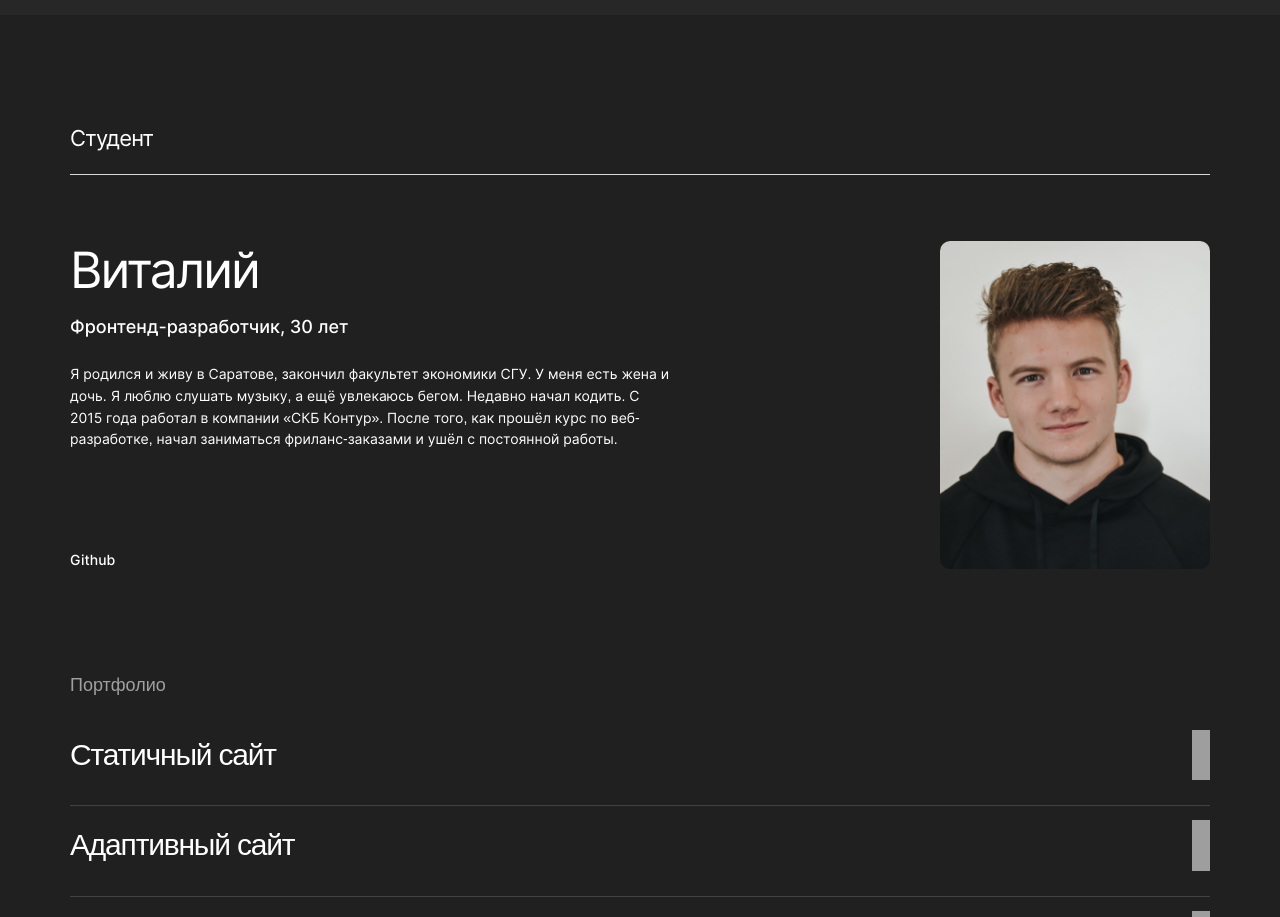
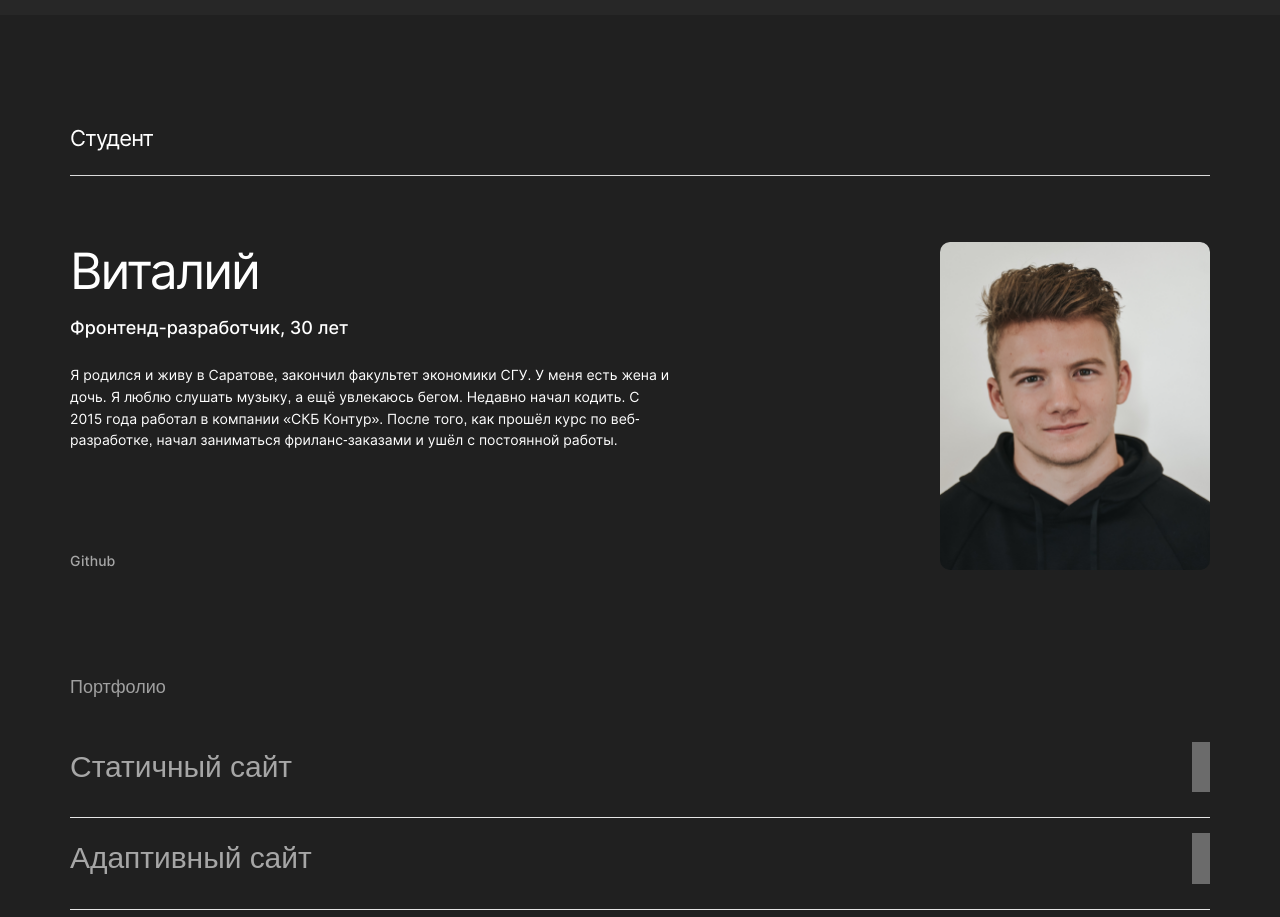
Before and after one commit to FaizovaElmira/movies-explorer-frontend, a React (Create React App) app: page / in a window 1280 px wide. Shown: the part 1880-2797 px from the top of the page. Built offline with nearby package versions, Linux system fonts and the light colour scheme; grey boxes are pictures that could not be loaded.

Commit message:
правка по верстке

```diff
--- a/src/components/Header/Navigation/Navigation.css
+++ b/src/components/Header/Navigation/Navigation.css
@@ -9,7 +9,7 @@
   font-weight: 500;
   font-size: 12px;
   line-height: 16px;
-  letter-spacing: -1.2px;
+  letter-spacing: -0.2px;
 }
 
 .navigation__link-btn {
@@ -25,7 +25,7 @@
   }
 
   .navigation__link {
-    font-size: 10px;
+    font-size: 12px;
   }
   .navigation__link-btn {
     padding: 5px 12px;
--- a/src/components/Main/AboutMe/AboutMe.css
+++ b/src/components/Main/AboutMe/AboutMe.css
@@ -23,7 +23,7 @@
   line-height: 1.23;
   letter-spacing: -0.04em;
   border-bottom: 1px solid #dadada;
-  padding-bottom: 22px;
+  padding-bottom: 23px;
   width: 100%;
   box-sizing: border-box;
 }
@@ -33,7 +33,7 @@
   justify-content: space-between;
   width: 100%;
   margin-top: 66px;
-  gap: 50px;
+  gap: 45px;
 }
 
 .aboutMe__bio {
--- a/src/components/Main/Portfolio/Portfolio.css
+++ b/src/components/Main/Portfolio/Portfolio.css
@@ -5,11 +5,11 @@
 .portfolio__container {
   max-width: 1280px;
   width: 100%;
-  padding: 7px 70px 101px;
+  padding: 8px 70px 101px;
   display: flex;
   justify-content: space-between;
   box-sizing: border-box;
-  gap: 20px;
+  gap: 29px;
   flex-direction: column;
 }
 
@@ -54,6 +54,7 @@
 .portfolio__link-text {
   margin: 0;
   line-height: 1.67;
+  letter-spacing: -0.04px;
 }
 
 .portfolio__link-img {
@@ -63,8 +64,8 @@
 
 @media screen and (max-width: 1279px) {
   .portfolio__container {
-    padding: 0 50px 77px;
-    gap: 19px;
+    padding: 0 50px 70px;
+    gap: 35px;
   }
 
   .portfolio__link {
@@ -73,10 +74,16 @@
   }
 
   .portfolio__link-img {
-    width: 27px;
+    width: 20px;
     height: auto;
     padding-right: 4px;
   }
+}
+
+.portfolio__list-item {
+  padding-top: 15px;
+  padding-bottom: 25px;
+  border-bottom: 1px solid #E6E6E6;
 }
 
 @media screen and (max-width: 767px) {
--- a/src/components/Movies/SearchForm/SearchForm.css
+++ b/src/components/Movies/SearchForm/SearchForm.css
@@ -5,7 +5,7 @@
 }
 
 .search__form {
-  width: 89%; /* Изменил */
+  width: 91%;
   height: 46px;
   margin: 60px auto 41px;
   display: flex;
@@ -36,17 +36,22 @@
   border: none;
   border-radius: 40px;
   cursor: pointer;
+
 }
 
 .search__button img {
   width: 80px;
   height: 34px;
+  transition: opacity 0.3s ease;
 }
 
+.search__button:hover img {
+  opacity: 0.6;
+}
 .search__line {
-  width: 100%; /* Изменил */
+  width: 100%;
   height: 1px;
-  margin: 69px auto 10px; /* Изменил */
+  margin: 69px auto 10px;
   background-color: #2f2f2f;
 }
 
@@ -60,14 +65,15 @@
   }
 
   .search__line {
-    width: 100%; /* Изменил */
+    width: 92%;
     height: 1px;
-    margin: 50px auto 10px; /* Изменил */
+    margin: 50px auto 10px;
     background-color: #424242;
   }
 }
 
 @media screen and (max-width: 320px) {
+
   .search.movies {
     margin-top: 70px;
   }
@@ -84,9 +90,13 @@
   }
 
   .search__line {
-    max-width: 100%; /* Изменил */
+    max-width: 100%;
     height: 1px;
-    margin: 49px auto 10px; /* Изменил */
+    margin: 49px auto 10px;
     background-color: #fff;
   }
+
+  .search__button img {
+    max-width: 100%;
+  }
 }
--- a/src/index.css
+++ b/src/index.css
@@ -64,3 +64,17 @@ a {
 .element {
   animation: heartbeat 2s ease-in-out infinite;
 }
+
+/* Глобальные стили для ссылок */
+a {
+  opacity: 0.6; /* Устанавливаем начальную прозрачность */
+  transition: opacity 0.3s ease; /* Добавляем плавный переход */
+  /* Дополнительные стили для ссылок, если нужны */
+}
+
+/* Глобальные стили для кнопок */
+button {
+  opacity: 0.6; /* Устанавливаем начальную прозрачность */
+  transition: opacity 0.3s ease; /* Добавляем плавный переход */
+  /* Дополнительные стили для кнопок, если нужны */
+}
```
